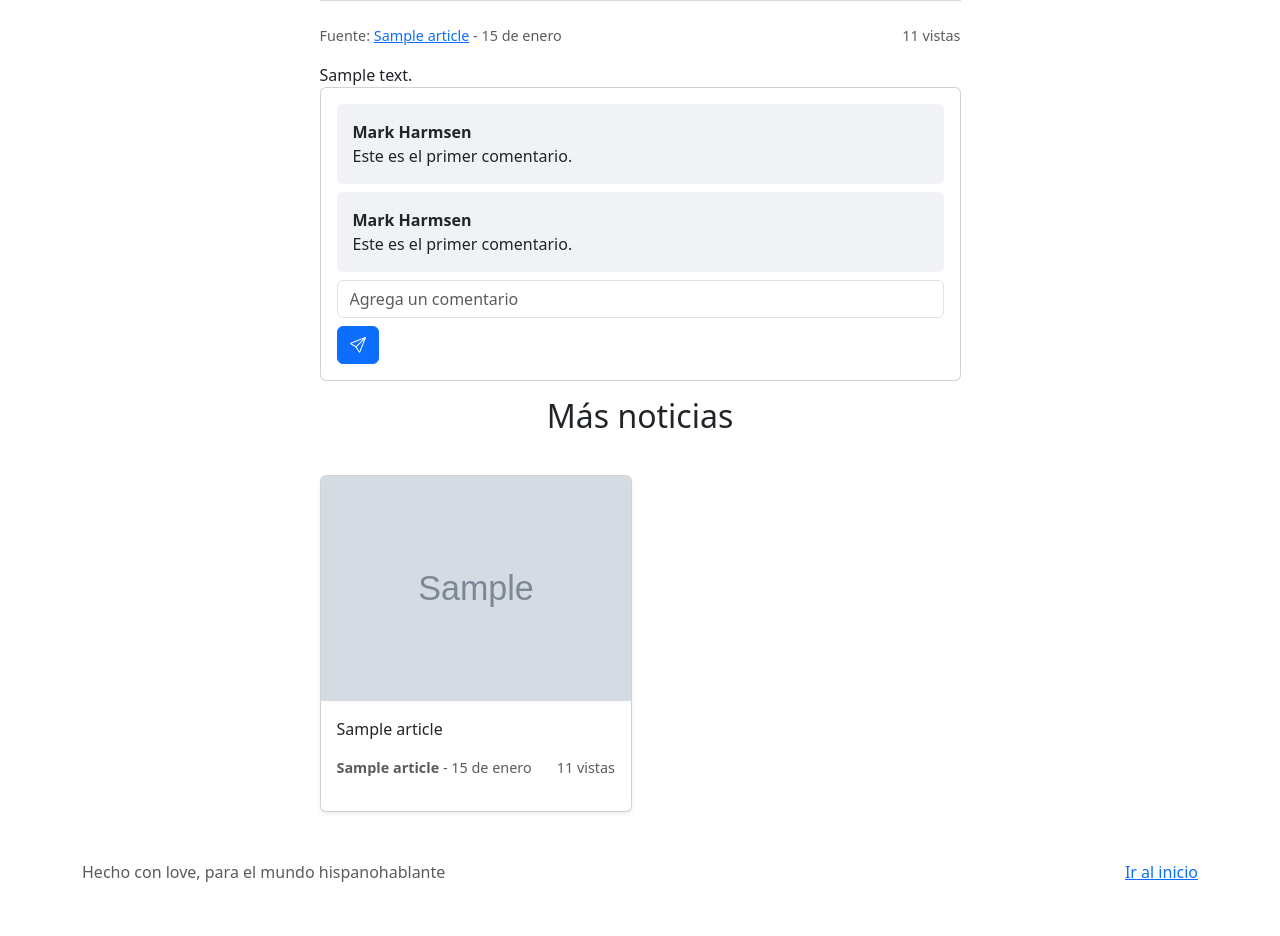
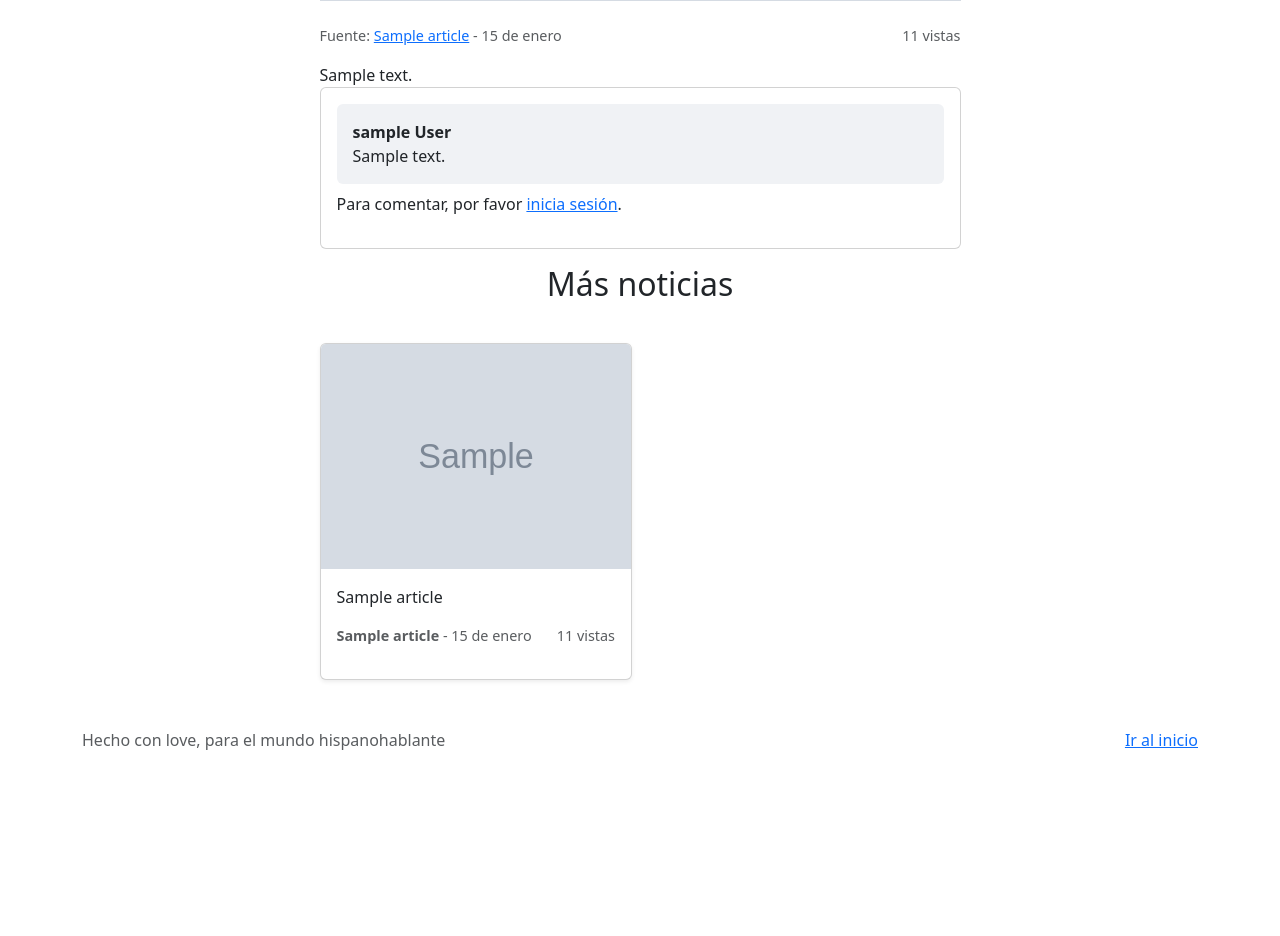
Before and after one commit to el-mark/the_tech_wave, a Flask app: page /article/1 in a window 1280 px wide. Shown: the part 649-1585 px from the top of the page. After the commit the page ends 1399 px from the top, so only its background shows below. Run offline with Flask 3, Linux system fonts and the light colour scheme; tables that the repository leaves empty hold one stand-in row (values such as "Sample post"); grey boxes marked "Sample" are stand-in pictures.

Commit message:
comment form and display

```diff
--- a/app/models.py
+++ b/app/models.py
@@ -15,6 +15,7 @@ class Article(db.Model):
     source_name: so.Mapped[Optional[str]] = so.mapped_column(sa.String(64))
     created_at: so.Mapped[date] = so.mapped_column(sa.Date, default=date.today)
     views: so.Mapped[int] = so.mapped_column(sa.Integer, default=0)
+    comments = so.relationship('Comment', back_populates='article')
 
     def __repr__(self):
         return '<Article {}: {}>'.format(self.id, self.title)
@@ -36,9 +37,10 @@ class User(UserMixin, db.Model):
     id: so.Mapped[int] = so.mapped_column(primary_key=True)
     username: so.Mapped[str] = so.mapped_column(sa.String(150), unique=True, nullable=False)
     email: so.Mapped[str] = so.mapped_column(sa.String(150), unique=True, nullable=False)
-    lastname: so.Mapped[str] = so.mapped_column(sa.String(150), nullable=True)  # New field added
-    password_hash: so.Mapped[str] = so.mapped_column(sa.String(255), nullable=False)  # Increased length
+    lastname: so.Mapped[str] = so.mapped_column(sa.String(150), nullable=True)
+    password_hash: so.Mapped[str] = so.mapped_column(sa.String(255), nullable=False)
     is_admin: so.Mapped[bool] = so.mapped_column(sa.Boolean, default=False, nullable=False)
+    comments = so.relationship('Comment', back_populates='user')
 
     def set_password(self, password):
         self.password_hash = generate_password_hash(password)
@@ -53,3 +55,16 @@ class User(UserMixin, db.Model):
     def is_active(self):
         # Return True if the user is active, otherwise False
         return True  # or some condition to check if the user is active
+
+class Comment(db.Model):
+    id: so.Mapped[int] = so.mapped_column(primary_key=True)
+    body: so.Mapped[str] = so.mapped_column(sa.Text, nullable=False)
+    created_at: so.Mapped[date] = so.mapped_column(sa.DateTime, default=sa.func.now())
+    user_id: so.Mapped[int] = so.mapped_column(sa.Integer, sa.ForeignKey('user.id'), nullable=False)
+    article_id: so.Mapped[int] = so.mapped_column(sa.Integer, sa.ForeignKey('article.id'), nullable=False)
+
+    user = so.relationship('User', back_populates='comments')
+    article = so.relationship('Article', back_populates='comments')
+
+    def __repr__(self):
+        return '<Comment {} by User {} on Article {}>'.format(self.id, self.user_id, self.article_id)
--- a/app/routes.py
+++ b/app/routes.py
@@ -1,7 +1,8 @@
 from flask import render_template, request, redirect, make_response, flash, url_for
 from app import app, db
-from app.models import Article, User  # Import Article and User from models
+from app.models import Article, User, Comment
 from flask_login import login_user, logout_user, login_required, current_user
+from datetime import datetime
 
 # @app.before_request
 # def enforce_https():
@@ -38,6 +39,27 @@ def article(id):
         response.set_cookie(f'viewed_{id}', 'true', max_age=86400)  # Cookie expires in 24 hours
 
     return response
+
+@app.route('/article/<int:id>/comment', methods=['POST'])
+@login_required
+def post_comment(id):
+    article = Article.query.get_or_404(id)
+
+    # Get the comment body from the form
+    body = request.form['body']
+
+    # Create a new comment
+    comment = Comment(
+        body=body, user_id=current_user.id, article_id=article.id,
+        created_at=datetime.utcnow()
+    )
+
+    # Add the comment to the database
+    db.session.add(comment)
+    db.session.commit()
+
+    flash('Comment posted successfully!')
+    return redirect(url_for('article', id=article.id))
 
 @app.route('/articles')
 def articles():
--- a/app/templates/article.html
+++ b/app/templates/article.html
@@ -24,24 +24,22 @@
 
                 <div class="card">
                     <div class="card-body">
-
+                        {% for comment in article.comments %}
                         <div class="card mb-2" style="background-color: #F0F2F5; border: none;">
                             <div class="card-body">
-                                <p style="margin: 0;"><strong>Mark Harmsen</strong></p>
-                                <p style="margin: 0;">Este es el primer comentario.</p>
+                                <p style="margin: 0;"><strong>{{ comment.user.username }} {{ comment.user.lastname }}</strong></p>
+                                <p style="margin: 0;">{{ comment.body }}</p>
                             </div>
                         </div>
+                        {% endfor %}
 
-                        <div class="card mb-2" style="background-color: #F0F2F5; border: none;">
-                            <div class="card-body">
-                                <p style="margin: 0;"><strong>Mark Harmsen</strong></p>
-                                <p style="margin: 0;">Este es el primer comentario.</p>
-                            </div>
-                        </div>
-
-                        <form>
+                        {% if current_user.is_authenticated %}
+                            {% if not article.comments %}
+                                <p>Sé el primero en comentar!</p>
+                            {% endif %}
+                            <form action="{{ url_for('post_comment', id=article.id) }}" method="POST">
                                 <div class="mb-2">
-                              <input type="text" class="form-control" id="comment" placeholder="Agrega un comentario">
+                                    <input type="text" class="form-control" id="body" name="body" placeholder="Agrega un comentario" required>
                                 </div>
 
                                 <button type="submit" class="btn btn-primary mb-0">
@@ -50,6 +48,13 @@
                                     </svg>
                                 </button>
                             </form>
+                        {% else %}
+                            {% if article.comments %}
+                                <p>Para comentar, por favor <a href="{{ url_for('login') }}">inicia sesión</a>.</p>
+                            {% else %}
+                                <p>Sé el primero en comentar. <a href="{{ url_for('login') }}">Inicia sesión</a>.</p>
+                            {% endif %}
+                        {% endif %}
 
                     </div>
                 </div>
```
Also changed, not shown: app/templates/login.html (+6 -5 lines), app/templates/signup.html (+6 -4 lines), migrations/versions/bf90f587e198_create_comments.py (added, +37 -0 lines), README.md. Lines whose indentation alone changed are shown as unchanged.
